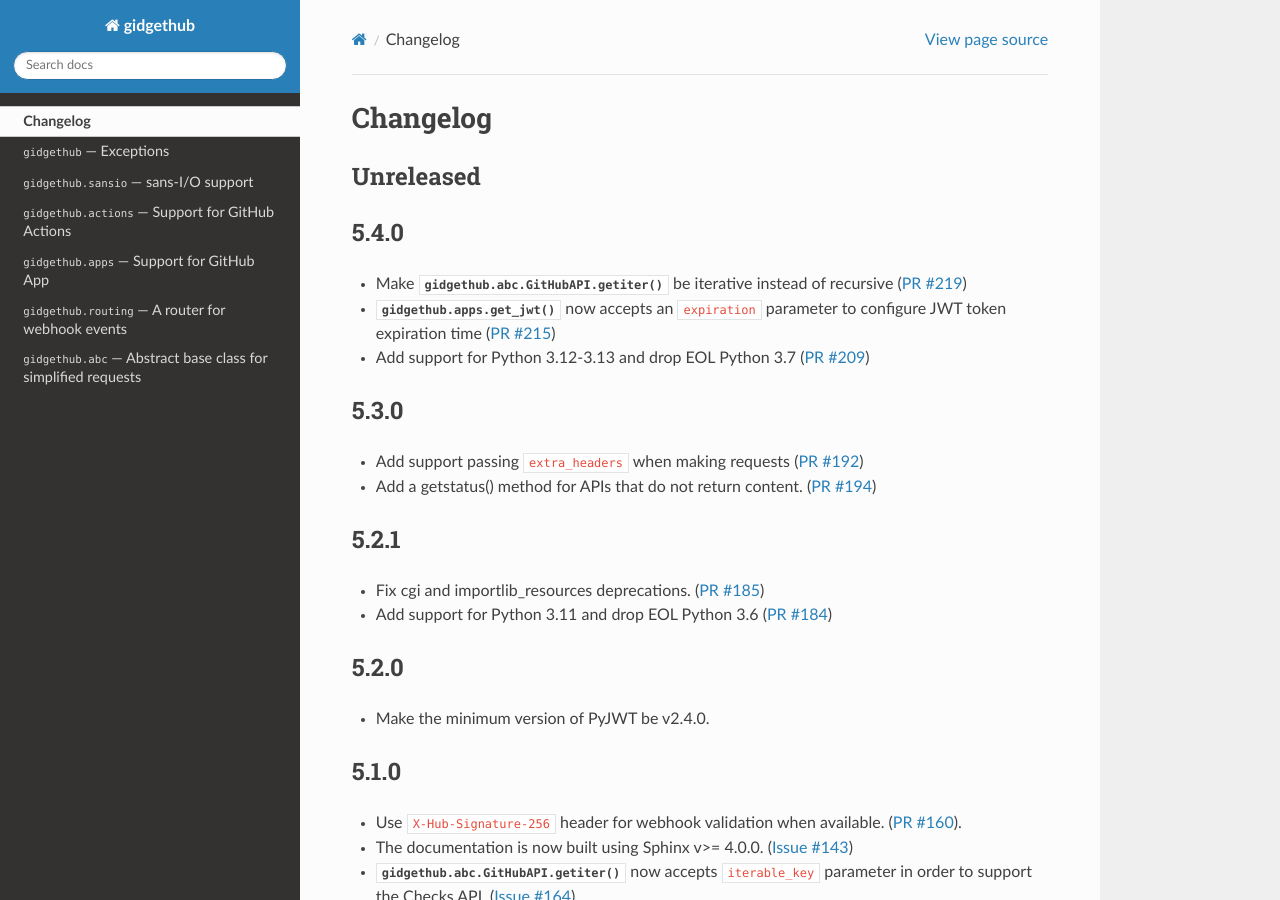
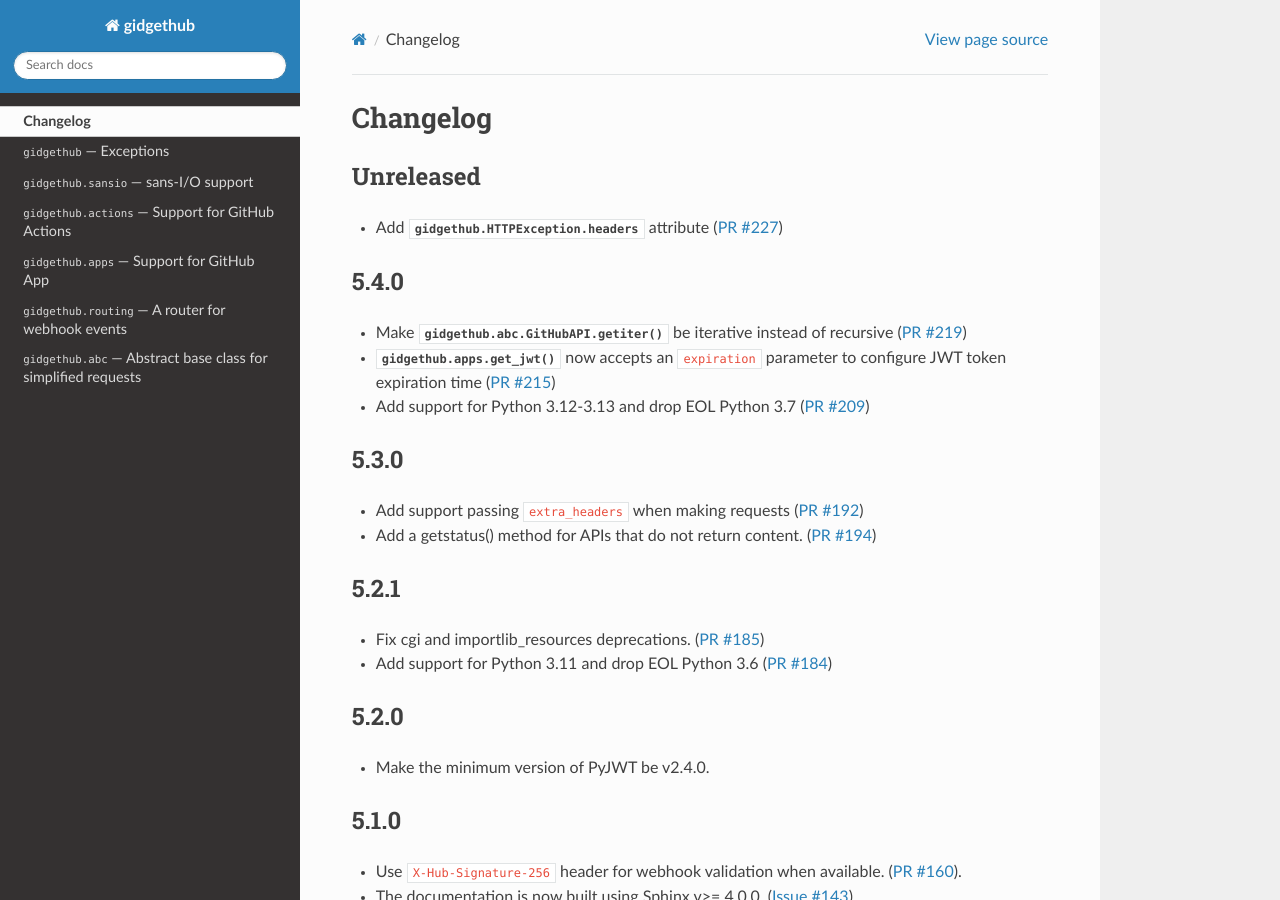
Before and after one commit to gidgethub/gidgethub, a Sphinx documentation site: the page built from docs/changelog.rst, in a window 1280 px wide and 900 px high. Built offline with Sphinx 7.4.7 and the Read the Docs theme 3.1.0, drawn with Linux system fonts in a browser that asks for light colours; pages that are not in the unit, such as notebooks, are missing from menus.

Commit message:
Update changelog with new HTTPException attribute
Add HTTPException.headers attribute to changelog.

```diff
--- a/docs/changelog.rst
+++ b/docs/changelog.rst
@@ -3,6 +3,9 @@ Changelog
 
 Unreleased
 ----------
+
+- Add :attr:`gidgethub.HTTPException.headers` attribute
+  (`PR #227 <https://github.com/gidgethub/gidgethub/pull/227>`_)
 
 5.4.0
 -----
```
